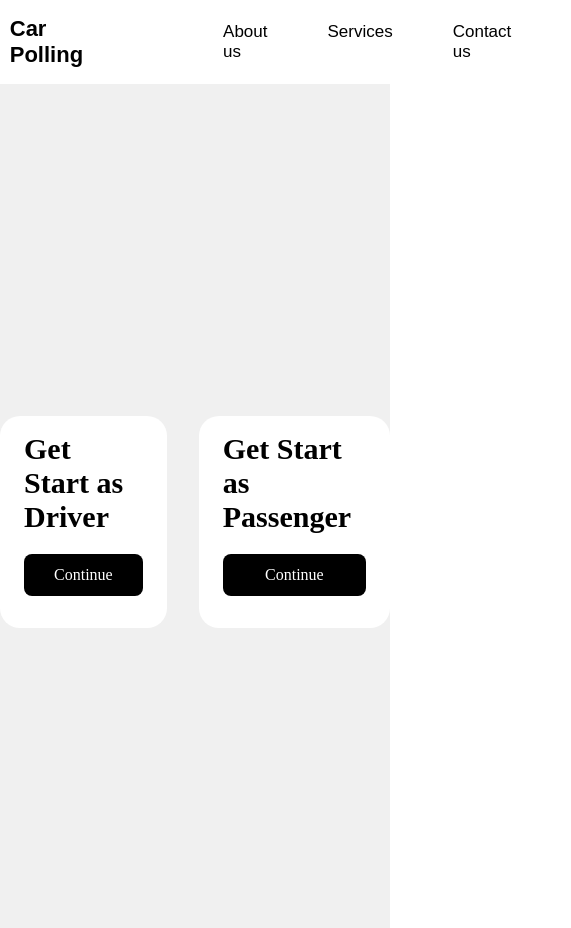
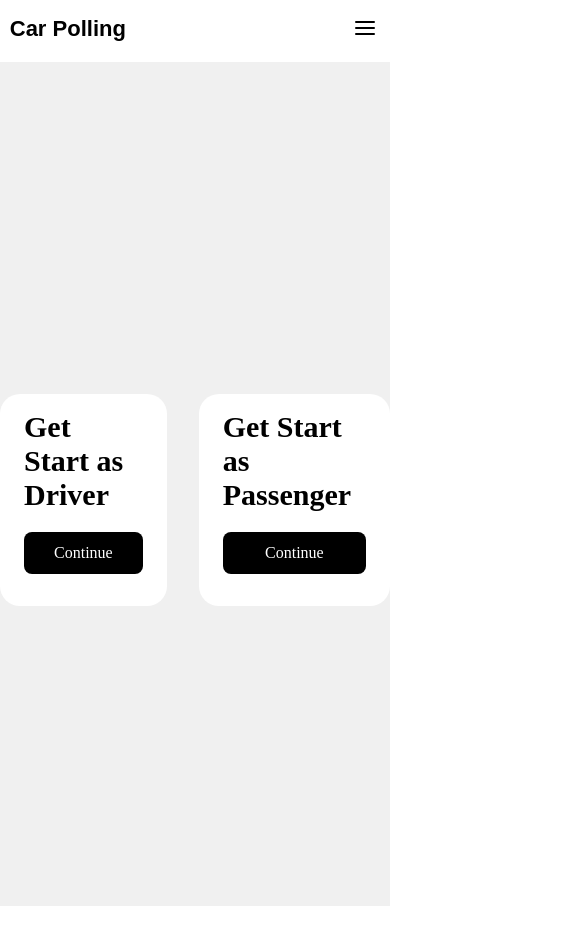
Before and after one commit to Vijayperugu/Carpooling-App, a React (Vite) app in the folder frontend/basic/: page / in a window 390 px wide. Shown: the whole page, 571 px wide, since content can reach past the window. After the commit the page ends 906 px from the top, so only its background shows below. Built offline with nearby package versions, Linux system fonts and the light colour scheme.

Commit message:
Implement responsive mobile menu in Navbar component

```diff
--- a/frontend/basic/src/components/Navbar.jsx
+++ b/frontend/basic/src/components/Navbar.jsx
@@ -1,17 +1,45 @@
-import React from 'react'
-import '../styles/Navbar.css'
+import React, { useState, useEffect } from "react";
+import { FiMenu } from "react-icons/fi";
+import "../styles/Navbar.css";
 
 const Navbar = () => {
+  const [mobileMenuOpen, setMobileMenuOpen] = useState(false);
+  const [isMobile, setIsMobile] = useState(false);
+
+  useEffect(() => {
+    const checkIsMobile = () => {
+      setIsMobile(window.innerWidth <= 768);
+    };
+
+    checkIsMobile();
+    window.addEventListener("resize", checkIsMobile);
+
+    return () => window.removeEventListener("resize", checkIsMobile);
+  }, []);
+
+  const handleMobileMenuClick = () => {
+    setMobileMenuOpen((prev) => !prev);
+  };
+
   return (
-    <>
     <nav>
       <div className="nav">
         <div className="container">
           <div className="main-nav">
             <div className="logo">
               <h3>Car Polling</h3>
+              {isMobile && (
+                <button className="burger-icon" onClick={handleMobileMenuClick}>
+                  <FiMenu />
+                </button>
+              )}
             </div>
-             <div className="nav-menu">
+            <div
+              className="nav-menu"
+              style={{
+                display: isMobile ? (mobileMenuOpen ? "flex" : "none") : "flex",
+              }}
+            >
               <ul>
                 <li>About us</li>
                 <li>Services</li>
@@ -22,9 +50,7 @@ const Navbar = () => {
         </div>
       </div>
     </nav>
+  );
+};
 
-    </>
-  )
-}
-
-export default Navbar
+export default Navbar;
--- a/frontend/basic/src/styles/Navbar.css
+++ b/frontend/basic/src/styles/Navbar.css
@@ -10,7 +10,7 @@
   font-family: sans-serif;
 }
 
- nav  ul li {
+nav ul li {
   list-style-type: none;
 }
 
@@ -41,3 +41,37 @@
   font-weight: 500;
   cursor: pointer;
 }
+
+.burger-icon {
+  width: 30px;
+  height: 30px;
+}
+
+@media (max-width: 768px) {
+  .main-nav {
+    flex-direction: column;
+    align-items: flex-start;
+  }
+
+  .nav-menu ul {
+    flex-direction: column;
+    gap: 10px;
+    align-items: flex-start;
+    margin-left: 0;
+    margin-top: 10px;
+  }
+
+  .logo {
+    width: 100%;
+    display: flex;
+    justify-content: space-between;
+  }
+
+  .burger-icon {
+    display: block;
+    background: none;
+    border: none;
+    cursor: pointer;
+    font-size: 24px;
+  }
+}
```
Also changed, not shown: 1 other file (tests, documents, lock files or other folders). Lines whose indentation alone changed are shown as unchanged.
